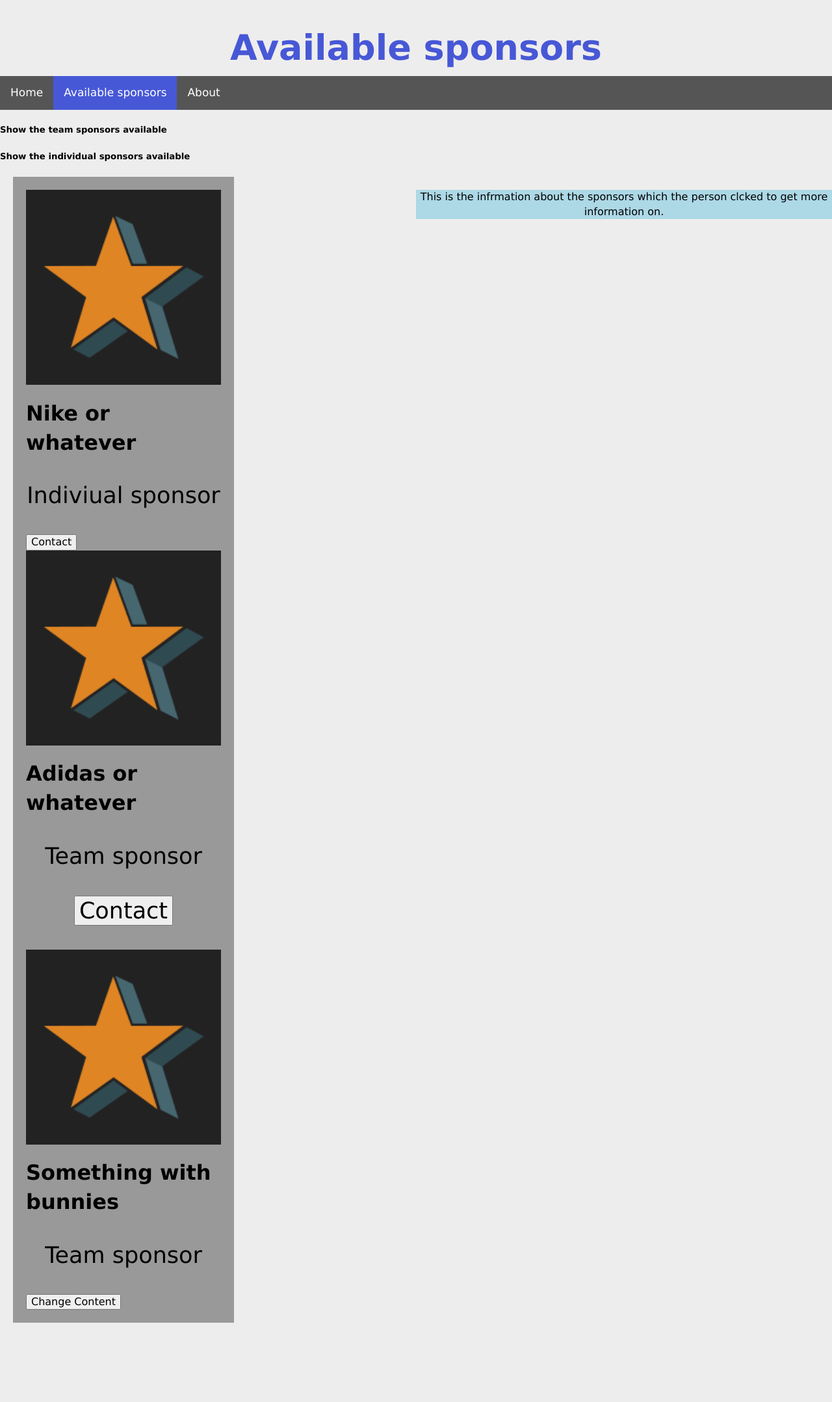
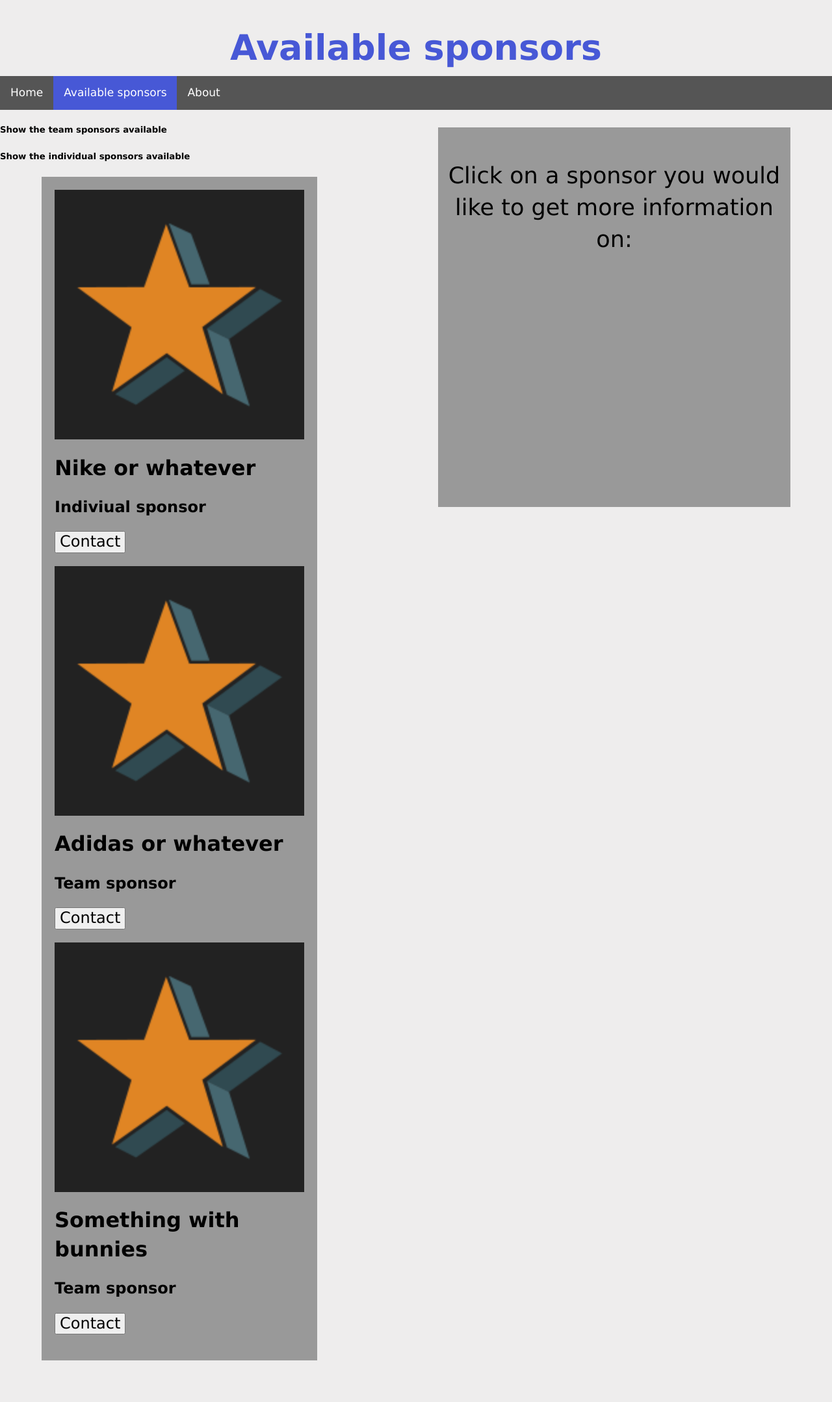
Before and after one commit to maiKNJ/WebExam, a PHP site: page /availSpons.html in a window 1280 px wide. Shown: the whole page at 65% size. Before the commit the page ends 2035 px from the top, so only its background shows below. Run offline with PHP 8.4, Linux system fonts and the light colour scheme; some libraries are stand-ins or nearby versions.

Commit message:
Sponsor
a very sketchy sketch, but it works!

```diff
--- a/ExamProject/availSpons.html
+++ b/ExamProject/availSpons.html
@@ -30,38 +30,39 @@
 </div>
 
 
-<div id="spons1">
-  This is the infrmation about the sponsors which the person clcked to get more information on.
+<div id="sponsorText">
+  <p> Click on a sponsor you would like to get more information on:<p/>
 </div>
 
-<div class="column">
+
+<div class="left">
 <div class="grid-container">
-  <div class="left">
   <div id="demo">
-  </div>
+
 
   <img src="icon.png" alt="Sponsor" style="width:100%">
   <h1> Nike or whatever </h1>
-  <p> Indiviual sponsor </p>
-    <button onclick="sponsor1()">Contact</button>
+  <h2> Indiviual sponsor </h2>
+   <h2><button onclick="SponsorText1()">Contact</button></h2>
+
+
+    <img src="icon.png" alt="Sponsor" style="width:100%">
+  <h1> Adidas or whatever </h1>
+  <h2> Team sponsor </h2>
+  <h2><button onclick="SponsorText2()"> Contact </button></h2>
 
 
   <img src="icon.png" alt="Sponsor" style="width:100%">
-  <h1> Adidas or whatever </h1>
-  <p> Team sponsor </p>
-  <p><button onclick="sponsor2()"> Contact </button></p>
-
-  <img src="icon.png" alt="Sponsor" style="width:100%">
   <h1> Something with bunnies </h1>
-  <p> Team sponsor </p>
-  <button type="button" onclick="loadDoc()">Change Content</button>
-
+  <h2> Team sponsor </h2>
+    <h2><button onclick="SponsorText3()"> Contact </button></h2>
+  </div>
   </div>
 </div>
-</div>
+
 <script src="http://ajax.googleapis.com/ajax/libs/jquery/1.7.1/jquery.min.js" type="text/javascript"></script>
 <script src="js/main.js"></script>
 <script src="js/Buttons.js"></script>
-
+<script src="https://ajax.googleapis.com/ajax/libs/jquery/3.5.1/jquery.min.js"></script>
 </body>
 </html>
--- a/ExamProject/css/sponsor.css
+++ b/ExamProject/css/sponsor.css
@@ -7,22 +7,28 @@
 }
 .left {
   background-color: #999999;
-  float: right;
-  width: 300px;
+  float: left;
+  width: 30%;
   padding: 20px;
+  margin-left: 5%;
+  margin-bottom: 5%;
 }
 .grid-container {
   display: grid;
   row-gap: 50px;
- padding-left: 20px;
+
 
 }
-#spons1 {
-  float: right;
-  width: 50%;
+#sponsorText {
+  bottom: 20px;
+  padding: 15px;
+  right: 5%;
+  width: 40%;
+  top: 22%;
   text-align: center;
-  background-color: lightblue;
+  background-color: #999999;
   margin-top: 20px;
+  position: fixed;
 }
 .column {
   width: 50%;
--- a/ExamProject/js/Buttons.js
+++ b/ExamProject/js/Buttons.js
@@ -1,19 +1,31 @@
-function sponsor1() {
+function SponsorText1() {
   var xhttp = new XMLHttpRequest();
   xhttp.onreadystatechange = function() {
     if (this.readyState == 4 && this.status == 200) {
-      document.getElementById("demo").innerHTML = this.responseText;
+      document.getElementById("sponsorText").innerHTML = this.responseText;
     }
   };
   xhttp.open("GET", "sponsor1.txt", true);
   xhttp.send();
+  }
+
+function SponsorText2() {
+  var xhttp = new XMLHttpRequest();
+  xhttp.onreadystatechange = function() {
+    if (this.readyState == 4 && this.status == 200) {
+      document.getElementById("sponsorText").innerHTML = this.responseText;
+    }
+  };
+  xhttp.open("GET", "sponsor2.txt", true);
+  xhttp.send();
 }
-
-function sponsor2() {
-  var x = document.getElementById("spons1");
-  if (x.style.display === "none") {
-    x.style.display = "block";
-  } else {
-    x.style.display = "none";
-  }
+function SponsorText3() {
+  var xhttp = new XMLHttpRequest();
+  xhttp.onreadystatechange = function() {
+    if (this.readyState == 4 && this.status == 200) {
+      document.getElementById("sponsorText").innerHTML = this.responseText;
+    }
+  };
+  xhttp.open("GET", "sponsor3.txt", true);
+  xhttp.send();
 }
--- a/ExamProject/sponsor1.txt
+++ b/ExamProject/sponsor1.txt
@@ -1,7 +1,7 @@
 <h1>Nike or something</h1>
-<p>looking for individual sponsorships.</p>
-<p>prefer to sponsor babies in stripper heels.</p>
-<p>and whatever.</p>
+<p style="font-size:11px >looking for individual sponsorships.</p>
+<p style="font-size:11px >prefer to sponsor babies in stripper heels.</p>
+<p style="font-size:11px >and whatever.</p>
 
 <img src="icon.png" alt="Sponsor" style="width:30%">
 <img src="icon.png" alt="Sponsor" style="width:30%">
--- a/ExamProject/sponsor2.txt
+++ b/ExamProject/sponsor2.txt
@@ -1,7 +1,7 @@
 <h1>Adidas or something</h1>
-<p>looking for teams sponsorships.</p>
-<p>Only sponsoring teams if everyone is dendrophile.</p>
-<p>and other freak-ish stuff.</p>
+<p style="font-size:11px>looking for teams sponsorships.</p>
+<p style="font-size:11px>Only sponsoring teams if everyone is dendrophile.</p>
+<p style="font-size:11px>and other freak-ish stuff.</p>
 
 <img src="icon.png" alt="Sponsor" style="width:30%">
 <img src="icon.png" alt="Sponsor" style="width:30%">
```
Also changed, not shown: ExamProject/sponsor3.txt (added, +8 -0 lines).
